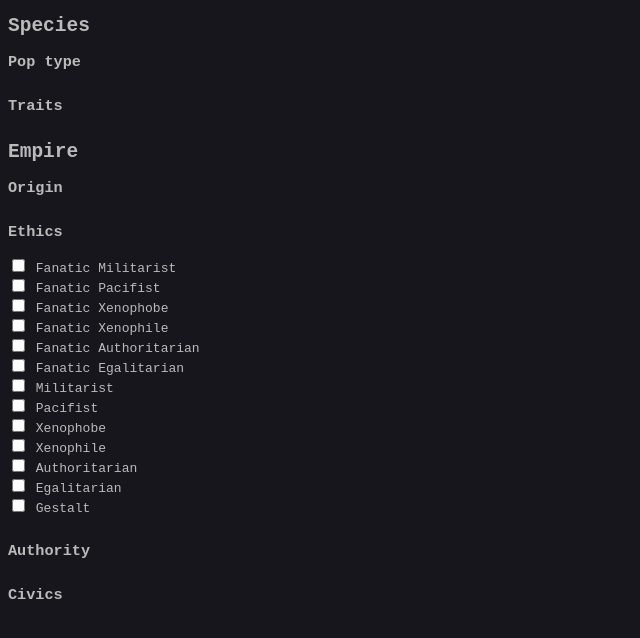
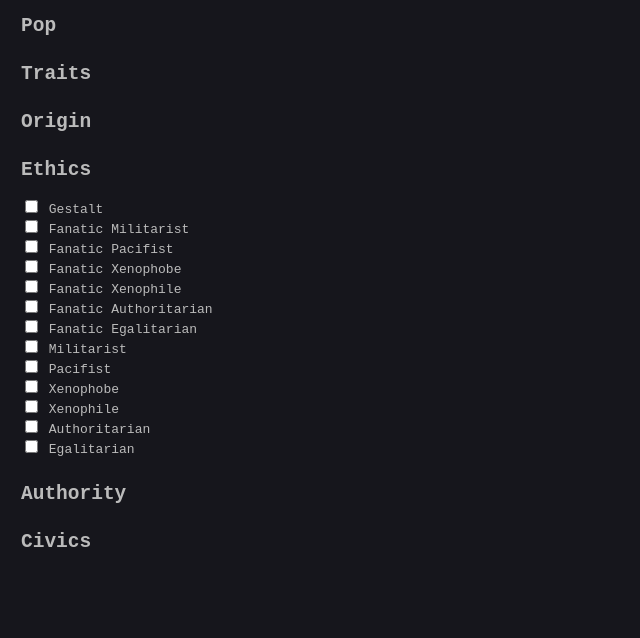
Before and after one commit to grzegorz-chojnacki/stellarice, a plain HTML site: page index.html in a window 1280 px wide. Shown: the part 50-688 px from the top of the page, without its empty margins (0-640 px from the left). Drawn offline with Linux system fonts and the light colour scheme.

Commit message:
Refactor structures and rendering

```diff
--- a/index.html
+++ b/index.html
@@ -10,35 +10,14 @@
   <header id="header">
     <h1>Stellarice</h1>
   </header>
-  <main>
-    <div>
-      <section>
-        <h2>Species</h2>
-        <h3>Pop type</h3>
-        <section id="pop">
-        </section>
-        <h3>Traits</h3>
-        <section id="traits">
-        </section>
-      </section>
-
-      <section>
-        <h2>Empire</h2>
-        <h3>Origin</h3>
-        <section id="origin">
-        </section>
-        <h3>Ethics</h3>
-        <section id="ethics">
-        </section>
-        <h3>Authority</h3>
-        <section id="authority">
-        </section>
-        <h3>Civics</h3>
-        <section id="civics">
-        </section>
-      </section>
-    </div>
-  </main>
+  <main></main>
 </body>
+<script src="utils.js"></script>
+<script src="model/pop.js"></script>
+<script src="model/traits.js"></script>
+<script src="model/origin.js"></script>
+<script src="model/ethics.js"></script>
+<script src="model/authority.js"></script>
+<script src="model/civics.js"></script>
 <script src="main.js"></script>
 </html>
--- a/main.js
+++ b/main.js
@@ -1,5 +1,3 @@
-const deepCopy = o => JSON.parse(JSON.stringify(o))
-
 const template = {
   ethics: [],
   traits: [],
@@ -9,144 +7,110 @@ const template = {
   pop: []
 }
 
+const all = { pop, traits, origin, ethics, authority, civics }
+
 const empire = deepCopy(template)
-
-
-// Ethics
-const ethicsValueSum = () => empire.ethics.reduce((acc, { value }) => acc + value, 0)
-
-const ethicChecked = ethic => empire.ethics.includes(ethic)
-const ethicValidator = ethic => {
-  if (ethicChecked(ethic)) return true
-  return (empire.ethics.length < 2) && (ethicsValueSum() + ethic.value <= 3)
-}
-
-
-const all = {
-  ethics: [
-    { name: 'Fanatic Militarist',    value: 2, checked: ethicChecked, valid: ethicValidator },
-    { name: 'Fanatic Pacifist',      value: 2, checked: ethicChecked, valid: ethicValidator },
-    { name: 'Fanatic Xenophobe',     value: 2, checked: ethicChecked, valid: ethicValidator },
-    { name: 'Fanatic Xenophile',     value: 2, checked: ethicChecked, valid: ethicValidator },
-    { name: 'Fanatic Authoritarian', value: 2, checked: ethicChecked, valid: ethicValidator },
-    { name: 'Fanatic Egalitarian',   value: 2, checked: ethicChecked, valid: ethicValidator },
-    { name: 'Militarist',            value: 1, checked: ethicChecked, valid: ethicValidator },
-    { name: 'Pacifist',              value: 1, checked: ethicChecked, valid: ethicValidator },
-    { name: 'Xenophobe',             value: 1, checked: ethicChecked, valid: ethicValidator },
-    { name: 'Xenophile',             value: 1, checked: ethicChecked, valid: ethicValidator },
-    { name: 'Authoritarian',         value: 1, checked: ethicChecked, valid: ethicValidator },
-    { name: 'Egalitarian',           value: 1, checked: ethicChecked, valid: ethicValidator },
-    { name: 'Gestalt',               value: 3, checked: ethicChecked, valid: ethicValidator },
-  ],
-  traits: [],
-  civics: [],
-  authority: [],
-  origin: [],
-  pop: [],
-}
-
-// Rendering
-const htmlToElement = html => {
-  const template = document.createElement('template')
-  template.innerHTML = `<div>${html.trim()}</div>`
-  return template.content.firstChild
-}
-
-const disabled = item => !(item.valid(item)) ? 'disabled' : ''
-const checked = item => (item.checked(item)) ? 'checked' : ''
-const toggleIncluded = (list, item) => {
-  console.log(list, item)
-  if (list.includes(item)) {
-    list.splice(list.indexOf(item), 1)
-  } else {
-    list.push(item)
-  }
-}
 
 const sections = [
   {
-    name: 'ethics',
-    section: document.getElementById('ethics'),
+    name: 'pop',
     template: item => `
+      <div>
+        <input
+          type="radio"
+          id="${item.name}"
+          name="${item.name}"
+          ${checked(item)}
+          ${disabled(item)}>
+        <label for="${item.name}">${item.name}</label>
+      </div>`
+  },
+  {
+    name: 'traits',
+    template: item => `
+      <div>
         <input
           type="checkbox"
           id="${item.name}"
           name="${item.name}"
           ${checked(item)}
           ${disabled(item)}>
-        <label for="${item.name}">${item.name}</label>`
+        <label for="${item.name}">${item.name}</label>
+      </div>`
   },
   {
-    name: 'traits',
-    section: document.getElementById('traits'),
+    name: 'origin',
     template: item => `
+      <div>
+        <input
+          type="radio"
+          id="${item.name}"
+          name="${item.name}"
+          ${checked(item)}
+          ${disabled(item)}>
+        <label for="${item.name}">${item.name}</label>
+      </div>`
+  },
+  {
+    name: 'ethics',
+    template: item => `
+      <div>
         <input
           type="checkbox"
           id="${item.name}"
           name="${item.name}"
           ${checked(item)}
           ${disabled(item)}>
-        <label for="${item.name}">${item.name}</label>`
+        <label for="${item.name}">${item.name}</label>
+      </div>`
+  },
+  {
+    name: 'authority',
+    template: item => `
+      <div>
+        <input
+          type="radio"
+          id="${item.name}"
+          name="${item.name}"
+          ${checked(item)}
+          ${disabled(item)}>
+        <label for="${item.name}">${item.name}</label>
+      </div>`
   },
   {
     name: 'civics',
-    section: document.getElementById('civics'),
     template: item => `
+      <div>
         <input
           type="checkbox"
           id="${item.name}"
           name="${item.name}"
           ${checked(item)}
           ${disabled(item)}>
-        <label for="${item.name}">${item.name}</label>`
-  },
-  {
-    name: 'authority',
-    section: document.getElementById('authority'),
-    template: item => `
-        <input
-          type="radio"
-          id="${item.name}"
-          name="${item.name}"
-          ${checked(item)}
-          ${disabled(item)}>
-        <label for="${item.name}">${item.name}</label>`
-  },
-  {
-    name: 'origin',
-    section: document.getElementById('origin'),
-    template: item => `
-        <input
-          type="radio"
-          id="${item.name}"
-          name="${item.name}"
-          ${checked(item)}
-          ${disabled(item)}>
-        <label for="${item.name}">${item.name}</label>`
-  },
-  {
-    name: 'pop',
-    section: document.getElementById('pop'),
-    template: item => `
-        <input
-          type="radio"
-          id="${item.name}"
-          name="${item.name}"
-          ${checked(item)}
-          ${disabled(item)}>
-        <label for="${item.name}">${item.name}</label>`
+        <label for="${item.name}">${item.name}</label>
+      </div>`
   },
 ]
 
+const main = document.getElementsByTagName('main')[0]
+
 const render = () => {
-  sections.forEach(({ name, section, template }) => {
-    section.innerHTML = ''
+  main.innerHTML = ''
+  sections.forEach(({ name, template }) => {
+    const section = htmlToElement('<section></section>')
+    section.appendChild(htmlToElement(`<h2>${capitalize(name)}</h2>`))
+
     all[name].forEach(item => {
       const element = htmlToElement(template(item))
       const input = element.getElementsByTagName('input')[0]
-      input.onclick = () => { toggleIncluded(empire[name], item); render() }
+      input.onclick = () => {
+        toggleIncluded(empire[name], item)
+        render()
+      }
       section.appendChild(element)
     })
+
+    main.appendChild(section)
   })
 }
 
--- /dev/null
+++ b/model/authority.js
@@ -0,0 +1 @@
+const authority = []
--- /dev/null
+++ b/model/civics.js
@@ -0,0 +1 @@
+const civics = []
--- /dev/null
+++ b/model/ethics.js
@@ -0,0 +1,32 @@
+class Ethic {
+  static valueSum = (acc, { value }) => acc + value
+
+  constructor(name, value) {
+    this.name = name
+    this.value = value
+  }
+
+  checked = () => empire.ethics.includes(this)
+
+  valid = () => {
+    if (this.checked()) return true
+    return (empire.ethics.length < 2)
+        && (empire.ethics.reduce(Ethic.valueSum, 0) + this.value <= 3)
+  }
+}
+
+const ethics = [
+  new Ethic('Gestalt', 3),
+  new Ethic('Fanatic Militarist', 2),
+  new Ethic('Fanatic Pacifist', 2),
+  new Ethic('Fanatic Xenophobe', 2),
+  new Ethic('Fanatic Xenophile', 2),
+  new Ethic('Fanatic Authoritarian', 2),
+  new Ethic('Fanatic Egalitarian', 2),
+  new Ethic('Militarist', 1),
+  new Ethic('Pacifist', 1),
+  new Ethic('Xenophobe', 1),
+  new Ethic('Xenophile', 1),
+  new Ethic('Authoritarian', 1),
+  new Ethic('Egalitarian', 1),
+]
--- /dev/null
+++ b/model/origin.js
@@ -0,0 +1 @@
+const origin = []
--- /dev/null
+++ b/model/pop.js
@@ -0,0 +1 @@
+const pop = []
--- /dev/null
+++ b/model/traits.js
@@ -0,0 +1 @@
+const traits = []
--- a/style.css
+++ b/style.css
@@ -5,5 +5,9 @@ html {
 }
 
 section {
-  margin: 0 0 2em
+  margin: 0 1em 2em;
 }
+
+input:disabled, input:disabled + label {
+  opacity: 0.6;
+}
--- /dev/null
+++ b/utils.js
@@ -0,0 +1,20 @@
+const deepCopy = o => JSON.parse(JSON.stringify(o))
+
+const htmlToElement = html => {
+  const template = document.createElement('template')
+  template.innerHTML = html.trim()
+  return template.content.firstChild
+}
+
+const capitalize = str => str[0].toUpperCase() + str.slice(1)
+
+const disabled = item => item.valid() ? '' : 'disabled'
+const checked = item => item.checked() ? 'checked' : ''
+
+const toggleIncluded = (list, item) => {
+  if (list.includes(item)) {
+    list.splice(list.indexOf(item), 1)
+  } else {
+    list.push(item)
+  }
+}
```
